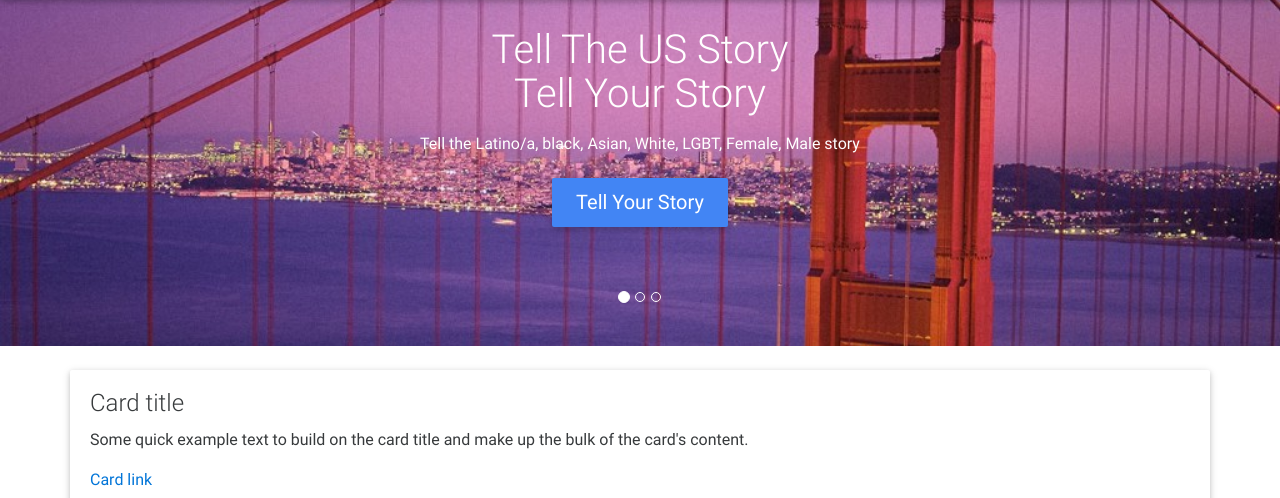
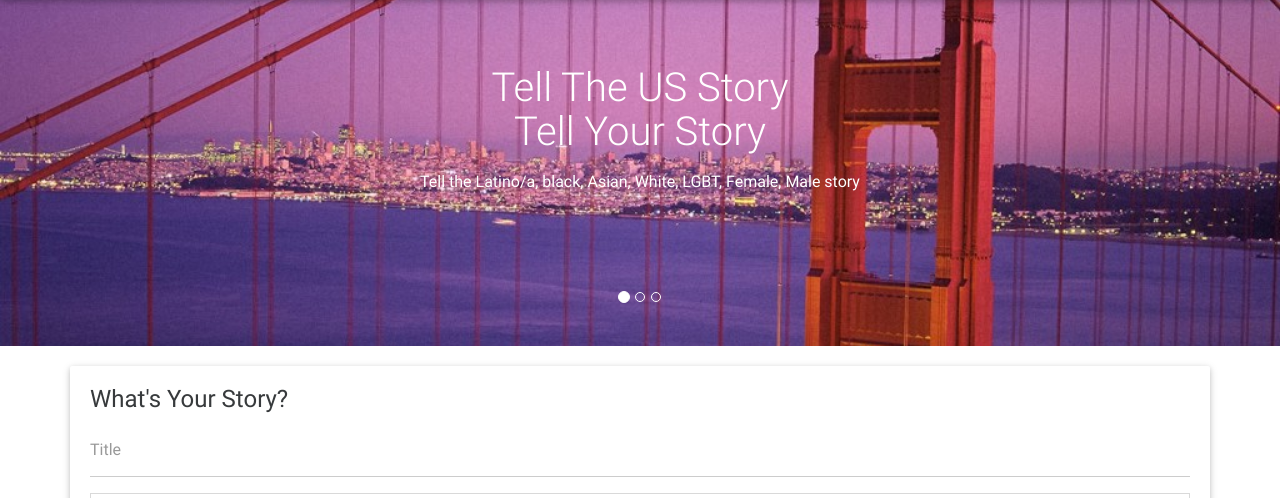
Before and after one commit to samkreter/tell-the-us-story, a Flask app: page / in a window 1280 px wide. Shown: the part 54-552 px from the top of the page. Run offline with Flask 2, Linux system fonts and the light colour scheme; some libraries are stand-ins or nearby versions.

Commit message:
added base card for inputing story

```diff
--- a/app/templates/index.html
+++ b/app/templates/index.html
@@ -126,6 +126,7 @@
                     <input class="form-control" type="text" placeholder="Search">
                 </form>
             </div>
+
             <!--/.Collapse content-->
 
         </div>
@@ -156,12 +157,13 @@
                         <li>
                             <p>Tell the Latino/a, black, Asian, White, LGBT, Female, Male story</p>
                         </li>
-                        <li>
+
+<!--                         <li>
                             <button type="button" class="btn btn-primary btn-lg" data-toggle="modal" data-target="#myModal">
                               Tell Your Story
                             </button>
 
-                        </li>
+                        </li> -->
                     </ul>
                 </div>
                 <!--Caption-->
@@ -171,130 +173,30 @@
         </div>
         <!--/.Slides-->
 
-<!-- Modal -->
-<div class="modal fade" id="myModal" tabindex="-1" role="dialog" aria-labelledby="myModalLabel" aria-hidden="true">
-  <div class="modal-dialog" role="document">
-    <div class="modal-content">
-      <div class="modal-header">
-        <button type="button" class="close" data-dismiss="modal" aria-label="Close">
-          <span aria-hidden="true">&times;</span>
-        </button>
-        <h4 class="modal-title" id="myModalLabel">Modal title</h4>
-      </div>
-      <div class="modal-body">
-        ...
-      </div>
-      <div class="modal-footer">
-        <button type="button" class="btn btn-secondary" data-dismiss="modal">Close</button>
-        <button type="button" class="btn btn-primary">Save changes</button>
-      </div>
     </div>
-  </div>
-</div>
 
-
-
-    <br>
 
     <!--Content-->
     <div class="container">
         <div class="row">
-        <div class="col-md-10"></div>
-            <div class="card card-block">
-              <h4 class="card-title">Card title</h4>
-              <p class="card-text">Some quick example text to build on the card title and make up the bulk of the card's content.</p>
-              <a href="#" class="card-link">Card link</a>
-            </div>
+            <div class="col-md-10"></div>
+                <div style="margin-top: 20px;" class="card card-block">
+                      <h4 class="card-title"><b>What's Your Story?</b></h4>
+                      <input type="email" class="form-control" id="exampleInputEmail1" placeholder="Title">
+                      <textarea class="form-control" type="text" rows="4"></textarea>
+                      <button type="button" class="btn btn-deep-orange">Post</button>
+                </div>
         </div>
 
         <div class="row">
-            <!--First columnn-->
-            <div class="col-md-4">
-                <!--Card-->
-                <div class="card">
+            <div class="col-md-10"></div>
+                <div class="card card-block">
+                      <h4 class="card-title"><b>Why This is here</b></h4>
+                      <p class="card-text">The story of this country is not about racism intolorance or fear of other cultures, its about so many amazing people with incredible stories coming together to form a country so diverse that greatness is the only option. We are now here to share the real United States story, the US story.</p>
+                </div>
+            </div>
 
-                    <!--Card image-->
-                    <div class="view overlay hm-white-slight">
-                        <img src="http://mdbootstrap.com/images/regular/city/img%20(2).jpg" class="img-fluid" alt="">
-                        <a href="#">
-                            <div class="mask"></div>
-                        </a>
-                    </div>
-                    <!--/.Card image-->
 
-                    <!--Card content-->
-                    <div class="card-block">
-                        <!--Title-->
-                        <h4 class="card-title">Card title</h4>
-                        <!--Text-->
-                        <p class="card-text">Some quick example text to build on the card title and make up the bulk of the card's content.</p>
-                        <a href="#" class="btn btn-primary">Read more</a>
-                    </div>
-                    <!--/.Card content-->
-
-                </div>
-                <!--/.Card-->
-            </div>
-            <!--First columnn-->
-
-            <!--Second columnn-->
-            <div class="col-md-4">
-                <!--Card-->
-                <div class="card">
-
-                    <!--Card image-->
-                    <div class="view overlay hm-white-slight">
-                        <img src="http://mdbootstrap.com/images/regular/city/img%20(4).jpg" class="img-fluid" alt="">
-                        <a href="#">
-                            <div class="mask"></div>
-                        </a>
-                    </div>
-                    <!--/.Card image-->
-
-                    <!--Card content-->
-                    <div class="card-block">
-                        <!--Title-->
-                        <h4 class="card-title">Card title</h4>
-                        <!--Text-->
-                        <p class="card-text">Some quick example text to build on the card title and make up the bulk of the card's content.</p>
-                        <a href="#" class="btn btn-primary">Read more</a>
-                    </div>
-                    <!--/.Card content-->
-
-                </div>
-                <!--/.Card-->
-            </div>
-            <!--Second columnn-->
-
-            <!--Third columnn-->
-            <div class="col-md-4">
-                <!--Card-->
-                <div class="card">
-
-                    <!--Card image-->
-                    <div class="view overlay hm-white-slight">
-                        <img src="http://mdbootstrap.com/images/regular/city/img%20(8).jpg" class="img-fluid" alt="">
-                        <a href="#">
-                            <div class="mask"></div>
-                        </a>
-                    </div>
-                    <!--/.Card image-->
-
-                    <!--Card content-->
-                    <div class="card-block">
-                        <!--Title-->
-                        <h4 class="card-title">Card title</h4>
-                        <!--Text-->
-                        <p class="card-text">Some quick example text to build on the card title and make up the bulk of the card's content.</p>
-                        <a href="#" class="btn btn-primary">Read more</a>
-                    </div>
-                    <!--/.Card content-->
-
-                </div>
-                <!--/.Card-->
-            </div>
-            <!--Third columnn-->
-        </div>
     </div>
     <!--/.Content-->
 
```
Also changed, not shown: app/templates/test.html (added, +88 -0 lines).
